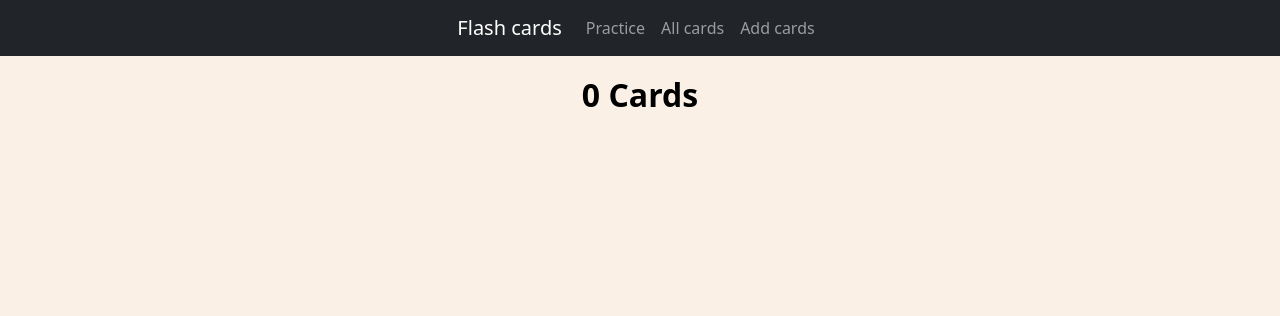
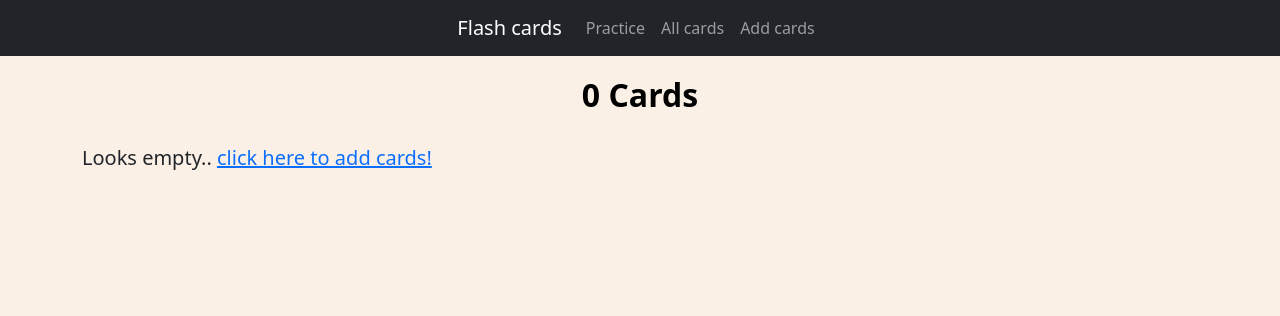
Before and after one commit to 1fadi/flaskcards, a Flask app: page /cards in a window 1280 px wide. Shown: the top 316 px of the page. Run offline with Flask 3, Linux system fonts and the light colour scheme; data that the repository does not hold is empty; some libraries are stand-ins or nearby versions.

Commit message:
minor change

```diff
--- a/app/templates/all_cards.html
+++ b/app/templates/all_cards.html
@@ -2,6 +2,10 @@
 
 {% block page_content %}
 <h2 class="main-header">{{ count }} Cards</h2>
+<br>
+{% if count == 0 %}
+	<h5>Looks empty.. <a href="{{ url_for("main.add_card") }}">click here to add cards!</a></h5>
+{% endif %}
 
 {% set prev = namespace(box=none) %}
 
```
